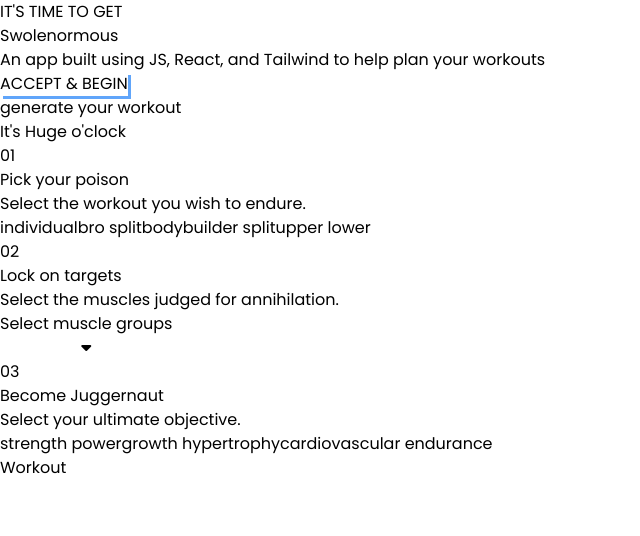
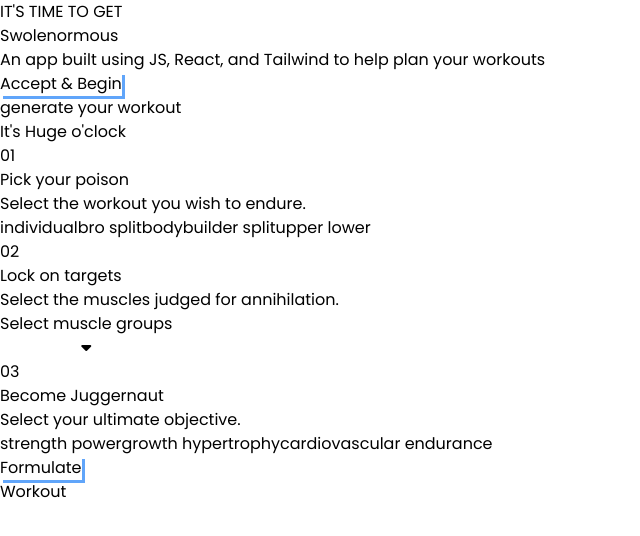
Before and after one commit to JimmyALiu/Gym-App, a React (Vite) app: page / in a window 1280 px wide. Shown: the top 536 px of the page, without its empty margins (0-640 px from the left). Built offline with nearby package versions, Linux system fonts and the light colour scheme.

Commit message:
Create new button component
For reusing

```diff
--- /dev/null
+++ b/src/components/Button.jsx
@@ -0,0 +1,8 @@
+import React from 'react'
+
+export default function Button(props) {
+    const { text } = props
+    return (
+        <button className='px-8 mx-auto py-4 rounded:medium border-[2px] bg-slate-950 border-blue-400 border-solid blueShadow duration-200'><p>{text}</p></button>
+    )
+}
--- a/src/components/Generator.jsx
+++ b/src/components/Generator.jsx
@@ -1,5 +1,6 @@
 import React, { useState } from 'react'
 import SectionWrapper from './SectionWrapper'
+import Button from './Button'
 import { SCHEMES, WORKOUTS } from '../utils/excercises'
 
 
@@ -28,9 +29,6 @@
 	}
 
 	function updateMuscles(muscleGroup) {
-		console.log("called")
-		console.log(muscles)
-		console.log(muscleGroup)
 		if (muscles.includes(muscleGroup)) {
 			setMuscles(muscles.filter(val => val !== muscleGroup))
 			return
@@ -105,6 +103,8 @@
 					)
 				})}
 			</div>
+
+			<Button text='Formulate' />
 		</SectionWrapper>
 	)
 }
--- a/src/components/Hero.jsx
+++ b/src/components/Hero.jsx
@@ -1,4 +1,5 @@
 import React from 'react'
+import Button from './Button'
 
 export default function Hero() {
 	return (
@@ -8,7 +9,7 @@
 				<h1 className='uppercase font-semibold text-4xl sm:text-5xl md:text-6xl lg:text-7xl'>Swole<span className='text-blue-400 font-medium'>normous</span></h1>
 			</div>
 			<p className='text-sm md:text-nase font-light'>An app built using JS, React, and Tailwind to help plan your workouts</p>
-			<button className='px-8 py-4 rounded:medium border-[2px] bg-slate-950 border-blue-400 border-solid blueShadow duration-200'><p>ACCEPT & BEGIN</p></button>
+			<Button text='Accept & Begin'/>
 		</div>
 	)
 }
```
